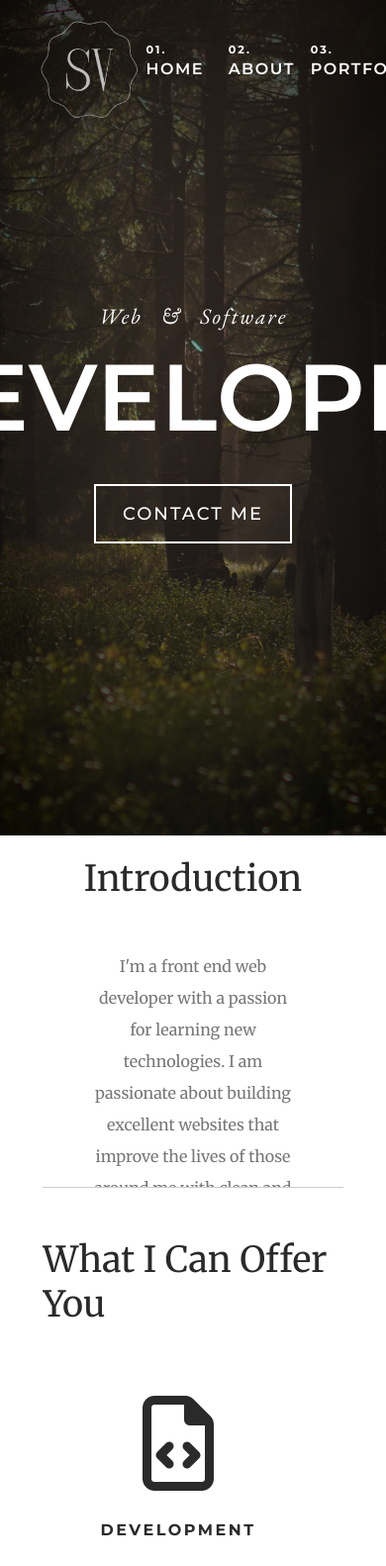
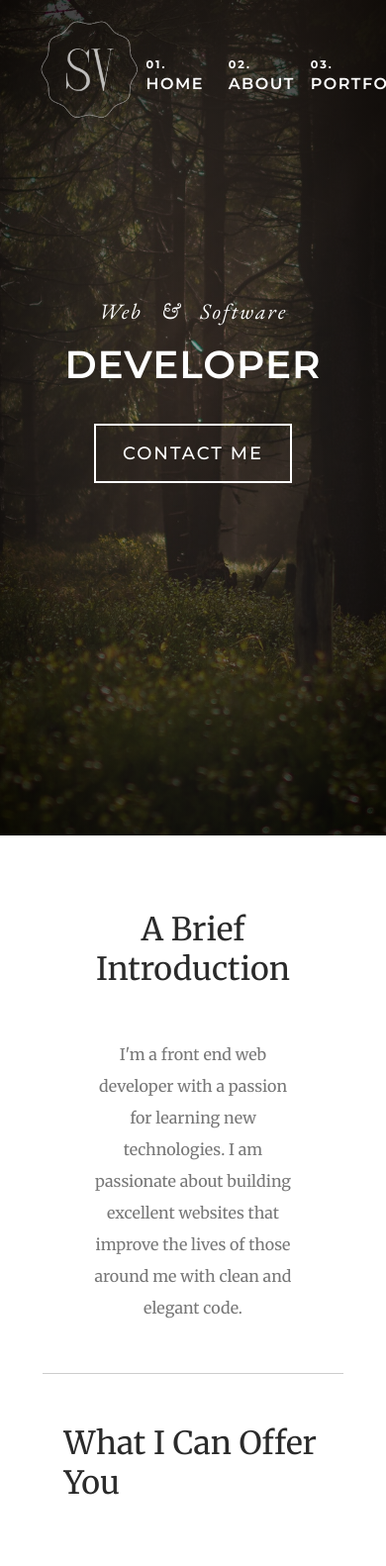
Before and after one commit to VincentiSean/Portfolio, a plain HTML site: page index.html in a window 390 px wide. Shown: the top 1582 px of the page at 99% size. Drawn offline with nearby package versions, Linux system fonts and the light colour scheme; files that its build step writes are made by us from their sources; files whose address does not match are found by name.

Commit message:
Mobile css changes

```diff
--- a/styles.css
+++ b/styles.css
@@ -2,8 +2,6 @@
     margin: 0;
     padding: 0;
 }
-
-
 
 main {
     box-sizing: border-box;
@@ -134,7 +132,7 @@ nav {
     text-align: center;
 }
 
-#heroTitle span {
+#heroBottomText {
     display: block;
     font-family: 'Montserrat', sans-serif;
     font-size: 95px;
@@ -563,30 +561,6 @@ footer a {
     font-size: 24px;
 }
 
-
-@media only screen and (max-width: 800px) {
-    nav {
-        grid-template-columns: 25% 18.75% 18.75% 18.75% 18.75%;
-        grid-column-gap: 10px;
-    }
-
-    .navDiv {
-        margin-right: 10px;
-        margin-left: 30px;
-        padding-left: 10px;
-        padding-right: 0;
-        width: 100%;
-    }
-
-    .navDiv h5 {
-        display: none;
-    }
-
-    .navDiv h4 {
-        margin-top: 0;
-    }
-}
-
 @media only screen and (max-width: 1000px) {
     .aboutTitle {
         font-size: 36px;
@@ -629,3 +603,86 @@ footer a {
         width: 100%;
     }
 }
+
+@media only screen and (max-width: 800px) {
+    nav {
+        grid-template-columns: 25% 18.75% 18.75% 18.75% 18.75%;
+        grid-column-gap: 10px;
+        height: 150px;
+        margin-bottom: 150px;
+    }
+
+    .navDiv {
+        margin-right: 10px;
+        margin-left: 30px;
+        padding-left: 10px;
+        padding-right: 0;
+        width: 100%;
+    }
+
+    .navDiv h6 {
+        margin-top: 55px;
+    }
+
+    .navDiv h5 {
+        display: none;
+    }
+
+    .navDiv h4 {
+        margin-top: 0;
+    }
+
+    #heroBottomText {
+        font-size: 10vw;
+    }
+
+    .contentSection {
+        height: auto;
+    }
+
+    #briefIntro {
+        height: auto;
+        margin-top: 5%;
+        margin-bottom: 5%;
+    }
+
+    #myWorkDiv {
+        width: 100%;
+    }
+
+    .projectContent {
+        margin: 0 0 -4px 0;
+        width: 100%;
+    }
+
+    .projectContent .imageOverlay {
+        height: 99%;
+    }
+
+}
+
+@media only screen and (max-width: 550px) {
+    /* make a sticky left side menu */
+
+
+    #offerDiv {
+        width: 67%;
+    }
+
+    .aboutTitle {
+        font-size: 32px;
+    }
+
+    .offerImageDiv {
+        margin-left: 35px;
+        width: 90%;
+    }
+
+    .fontAws {
+        font-size: 20vw;
+    }
+
+    .far {
+        font-size: 18vw;
+    }
+}
```
